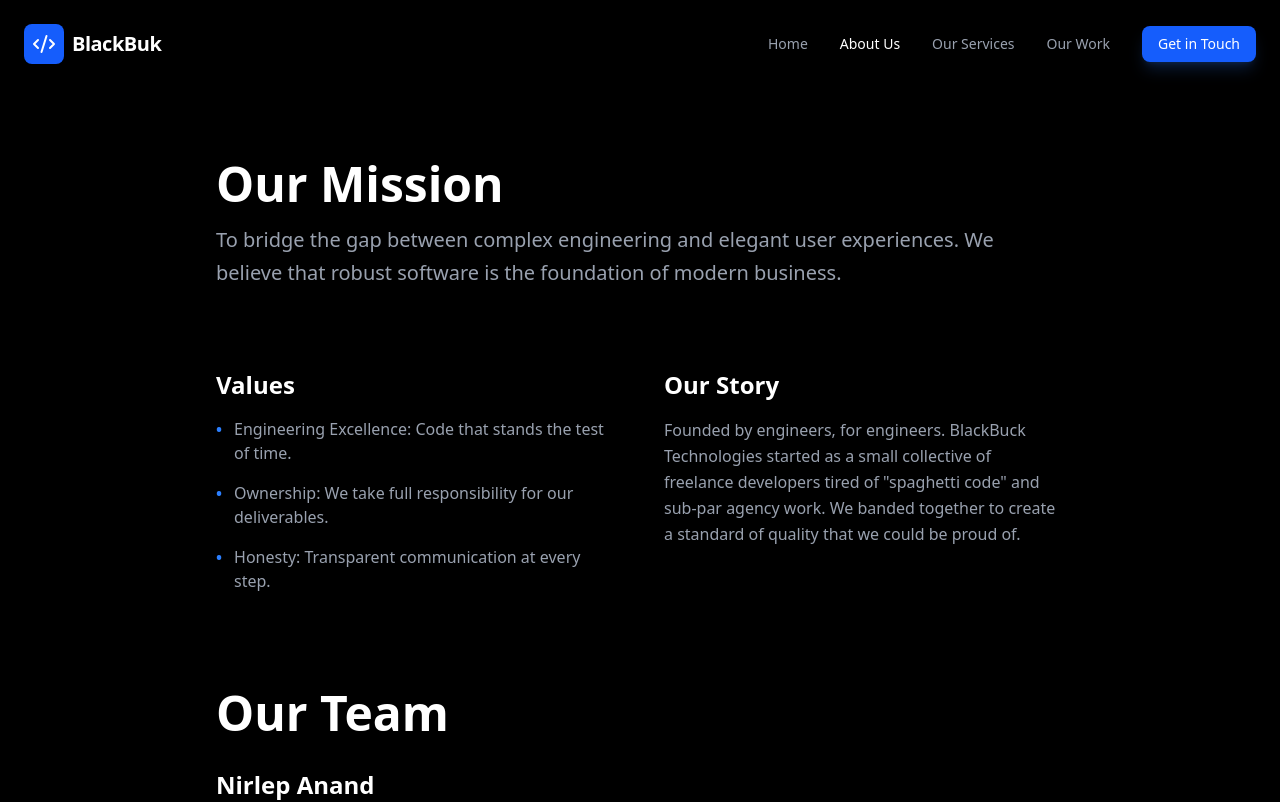
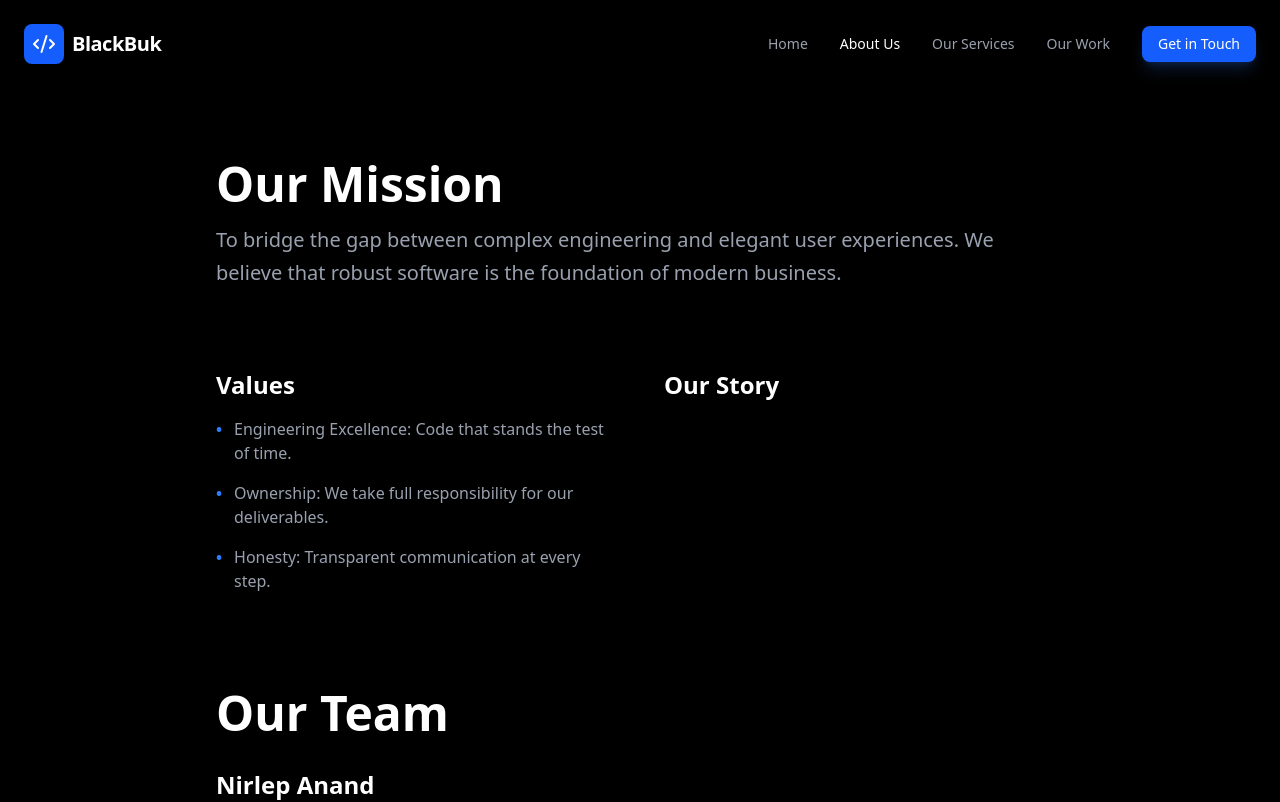
Before and after one commit to nanand1998/blackbuk, a React (Vite) app: page /about in a window 1280 px wide. Shown: the top 802 px of the page. Built offline with nearby package versions, Linux system fonts and the light colour scheme.

Commit message:
commnted file in About.us

```diff
--- a/src/pages/About.jsx
+++ b/src/pages/About.jsx
@@ -41,12 +41,12 @@ const About = () => {
           </div>
           <div>
             <h2 className="text-2xl font-bold mb-4">Our Story</h2>
-            <p className="text-gray-400 leading-relaxed">
+            {/* <p className="text-gray-400 leading-relaxed">
               Founded by engineers, for engineers. BlackBuck Technologies
               started as a small collective of freelance developers tired of
               "spaghetti code" and sub-par agency work. We banded together to
               create a standard of quality that we could be proud of.
-            </p>
+            </p> */}
           </div>
         </div>
 
```
